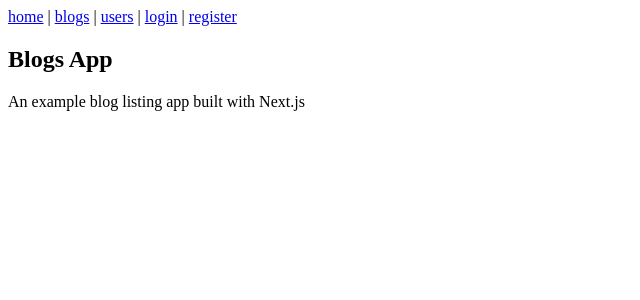
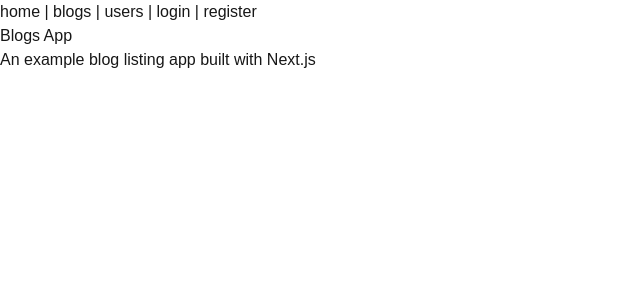
Before and after one commit to taimv2405/full-stack-open-nextjs, a Next.js app: page / in a window 1280 px wide. Shown: the top 300 px of the page, without its empty margins (0-640 px from the left). Built offline with nearby package versions, Linux system fonts and the light colour scheme; no server answers.

Commit message:
[16] feat: add notification system with React Context

```diff
--- /dev/null
+++ b/app/components/Notification.tsx
@@ -0,0 +1,17 @@
+'use client';
+
+import { useNotification } from './NotificationContext';
+
+export default function Notification() {
+  const { message, type } = useNotification();
+
+  if (!message) return null;
+
+  const color = type === 'success' ? 'bg-green-600' : 'bg-red-600';
+
+  return (
+    <div className={`px-4 py-2 mb-2 rounded text-white ${color}`}>
+      {message}
+    </div>
+  );
+}
--- /dev/null
+++ b/app/components/NotificationContext.tsx
@@ -0,0 +1,43 @@
+'use client';
+
+import { createContext, useContext, useState } from 'react';
+
+type NotificationType = 'success' | 'error';
+
+type NotificationContextType = {
+  message: string;
+  type: NotificationType;
+  showNotification: (message: string, type?: NotificationType) => void;
+};
+
+const NotificationContext = createContext<NotificationContextType>({
+  message: '',
+  type: 'success',
+  showNotification: () => {},
+});
+
+export const NotificationProvider = ({
+  children,
+}: {
+  children: React.ReactNode;
+}) => {
+  const [message, setMessage] = useState('');
+  const [type, setType] = useState<NotificationType>('success');
+
+  const showNotification = (
+    msg: string,
+    notifType: NotificationType = 'success',
+  ) => {
+    setMessage(msg);
+    setType(notifType);
+    setTimeout(() => setMessage(''), 5000);
+  };
+
+  return (
+    <NotificationContext value={{ message, type, showNotification }}>
+      {children}
+    </NotificationContext>
+  );
+};
+
+export const useNotification = () => useContext(NotificationContext);
--- a/app/layout.tsx
+++ b/app/layout.tsx
@@ -1,5 +1,8 @@
+import './globals.css';
 import AuthSessionProvider from './components/SessionProvider';
 import NavBar from './components/NavBar';
+import { NotificationProvider } from './components/NotificationContext';
+import Notification from './components/Notification';
 
 export default function RootLayout({
   children,
@@ -10,8 +13,11 @@ export default function RootLayout({
     <html lang="en">
       <body>
         <AuthSessionProvider>
-          <NavBar />
-          {children}
+          <NotificationProvider>
+            <NavBar />
+            <Notification />
+            {children}
+          </NotificationProvider>
         </AuthSessionProvider>
       </body>
     </html>
```
